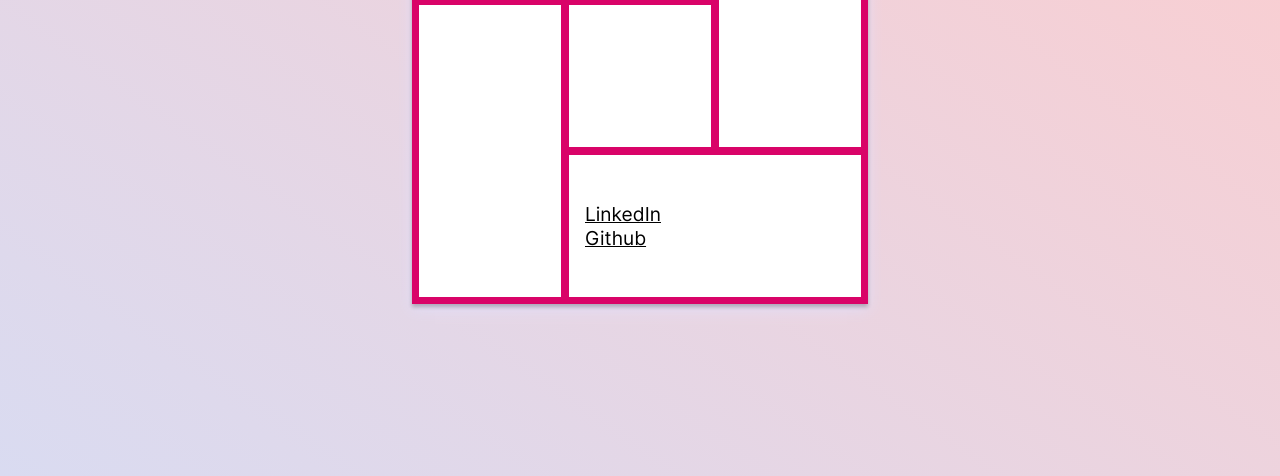
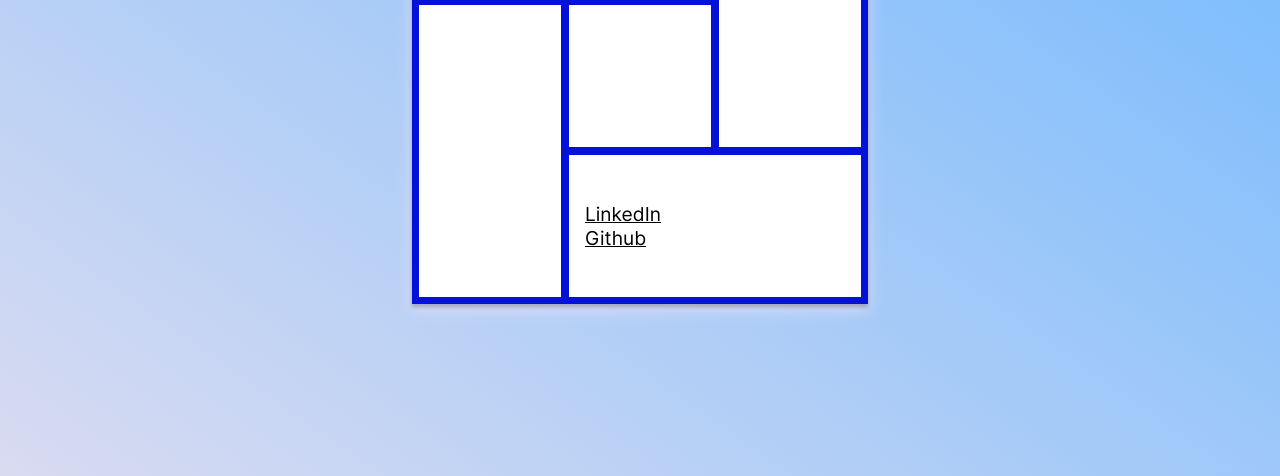
Before and after one commit to in43sh/portfolio-square, a plain HTML site: page index.html in a window 1280 px wide. Shown: the part 324-800 px from the top of the page. Drawn offline with Linux system fonts and the light colour scheme.

Commit message:
Change main colors.

```diff
--- a/styles.css
+++ b/styles.css
@@ -4,7 +4,7 @@ html {
 
 body {
   font-family: "Inter", "Helvetica Neue", Helvetica, Arial, sans-serif;
-  background: linear-gradient(35deg, #d9dbf1, #ffcccc);
+  background: linear-gradient(35deg, #d9dbf1, #6ab7ff);
   height: 100%;
   display: flex;
   align-items: center;
@@ -30,7 +30,7 @@ a {
 }
 
 a:hover {
-  color: #d90368;
+  color: #0311d9;
 }
 
 .grid {
@@ -38,7 +38,7 @@ a:hover {
   height: 450px;
   width: 450px;
   padding: 0.2rem;
-  background-color: #d90368;
+  background-color: #0311d9;
   grid-template-columns: repeat(3, 1fr);
   grid-template-rows: repeat(3, 1fr);
   grid-template-areas: "i1 i1 i2" "i4 i5 i2" "i4 i3 i3";
```
